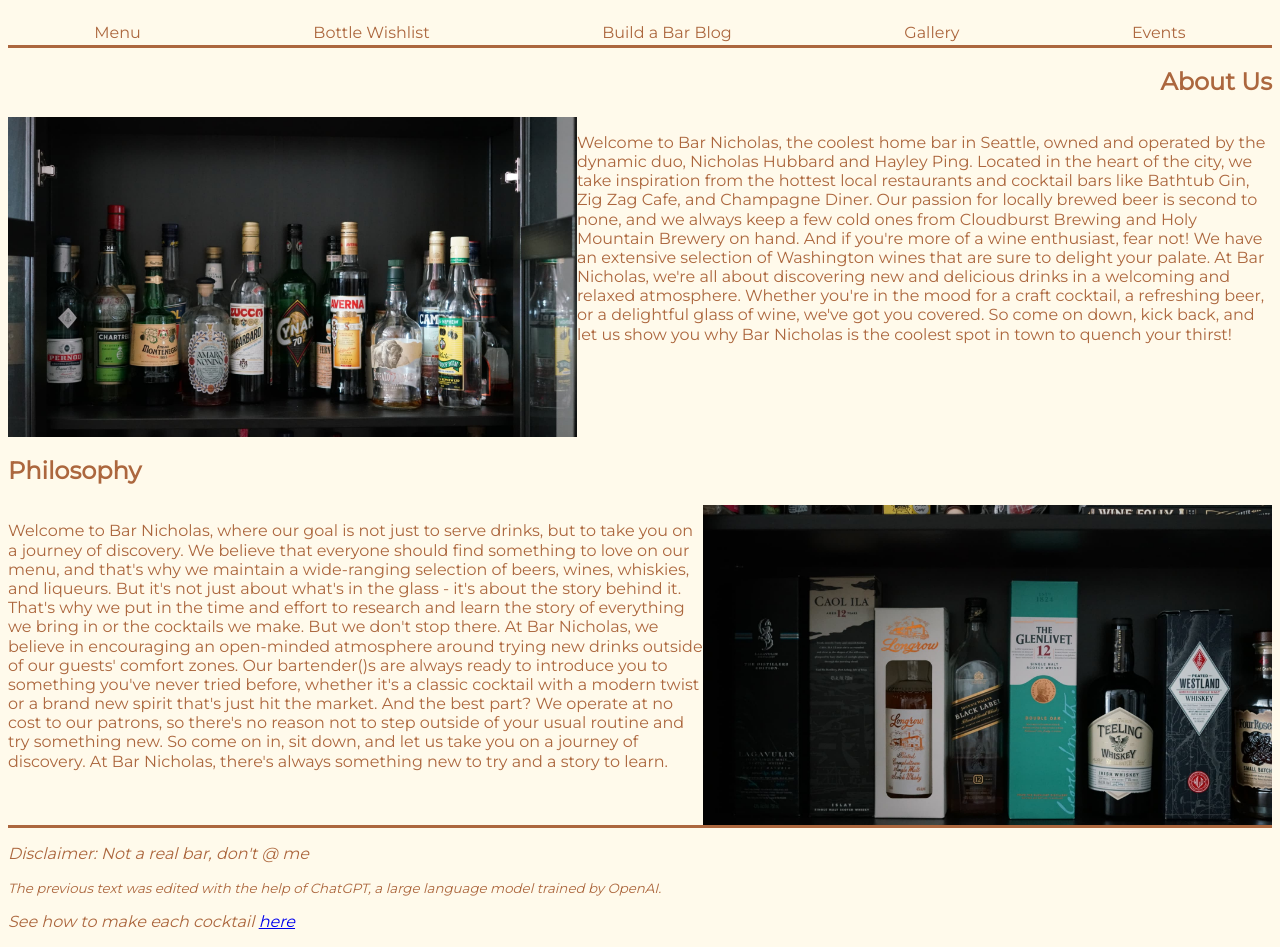
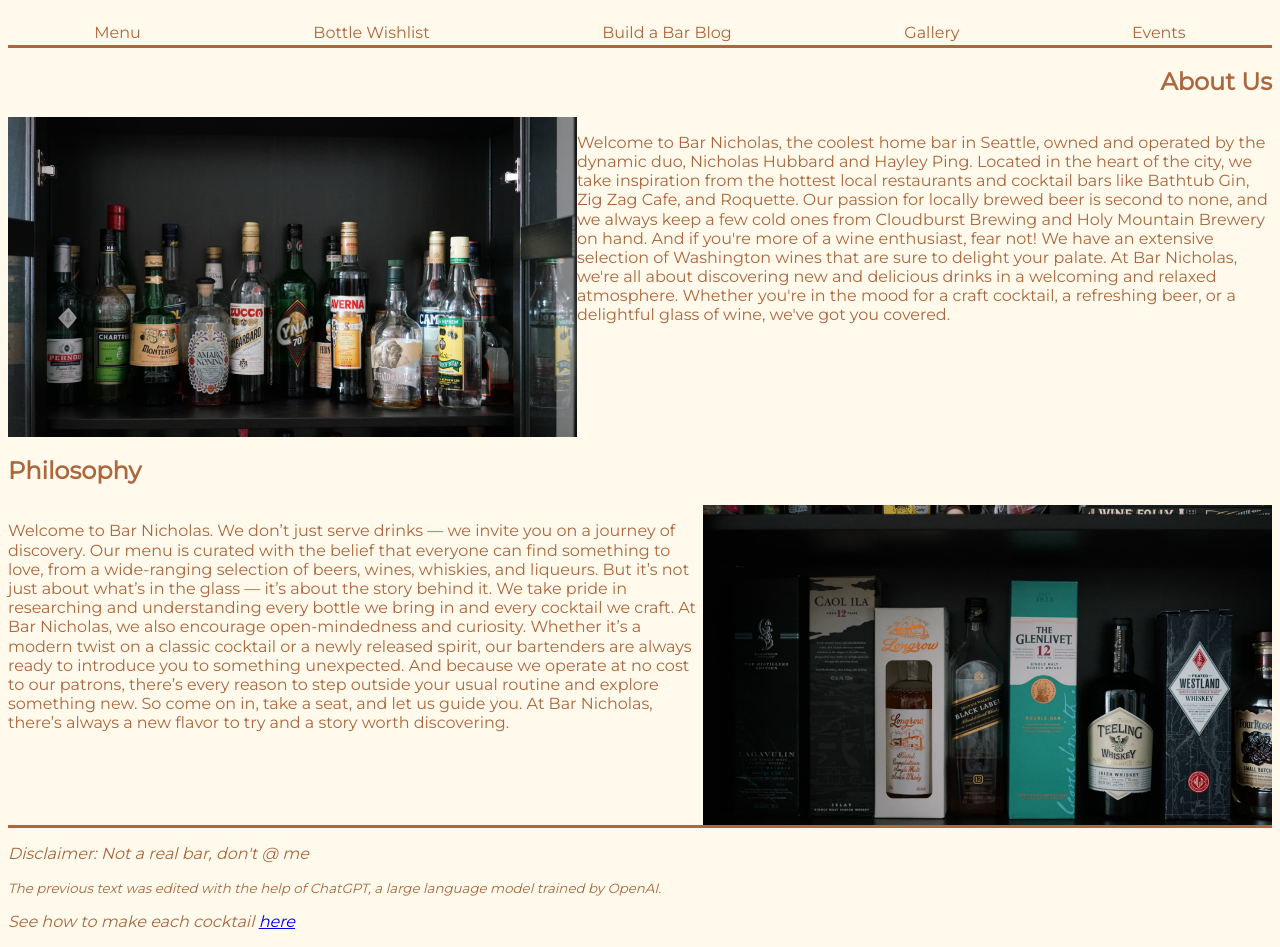
Before and after one commit to nrhubbar/bar-nicholas, a website: page index.html in a window 1280 px wide. Shown: the part 72-1019 px from the top of the page. Drawn offline with Linux system fonts and the light colour scheme.

Commit message:
feat: Fixed some wording

```diff
--- a/index.html
+++ b/index.html
@@ -26,7 +26,7 @@
         <p id="about-us-text" class="body-text">
             Welcome to Bar Nicholas, the coolest home bar in Seattle, owned and operated by the dynamic duo, Nicholas Hubbard and Hayley Ping.
             Located in the heart of the city, we take inspiration from the hottest local restaurants and cocktail bars like
-            Bathtub Gin, Zig Zag Cafe, and Champagne Diner.
+            Bathtub Gin, Zig Zag Cafe, and Roquette.
 
             Our passion for locally brewed beer is second to none, and we always keep a few cold ones from Cloudburst Brewing
             and Holy Mountain Brewery on hand. And if you're more of a wine enthusiast, fear not!
@@ -34,7 +34,6 @@
 
             At Bar Nicholas, we're all about discovering new and delicious drinks in a welcoming and relaxed atmosphere.
             Whether you're in the mood for a craft cocktail, a refreshing beer, or a delightful glass of wine, we've got you covered.
-            So come on down, kick back, and let us show you why Bar Nicholas is the coolest spot in town to quench your thirst!
         </p>
     </div>
 
@@ -42,18 +41,13 @@
     <div id="philosophy-content" class="body-content">
         <img id="philosophy-image" class="body-image" src="whisky-shelf.jpg" />
         <p id="philosophy-text" class="body-text">
-            Welcome to Bar Nicholas, where our goal is not just to serve drinks, but to take you on a journey of discovery. We believe that everyone
-            should find something to love on our menu, and that's why we maintain a wide-ranging selection of beers, wines, whiskies, and liqueurs.
-            But it's not just about what's in the glass - it's about the story behind it. That's why we put in the time and effort to research and
-            learn the story of everything we bring in or the cocktails we make.
+            Welcome to Bar Nicholas. We don’t just serve drinks — we invite you on a journey of discovery. Our menu is curated with the belief that everyone can find something to love, from a wide-ranging selection of beers, wines, whiskies, and liqueurs.
 
-            But we don't stop there. At Bar Nicholas, we believe in encouraging an open-minded atmosphere around trying new drinks outside of our guests' comfort zones.
-            Our bartender()s are always ready to introduce you to something you've never tried before, whether it's a classic cocktail with a modern
-            twist or a brand new spirit that's just hit the market. And the best part? We operate at no cost to our patrons, so there's no reason not to step outside
-            of your usual routine and try something new.
+            But it’s not just about what’s in the glass — it’s about the story behind it. We take pride in researching and understanding every bottle we bring in and every cocktail we craft.
 
-            So come on in, sit down, and let us take you on a journey of discovery.
-            At Bar Nicholas, there's always something new to try and a story to learn.
+            At Bar Nicholas, we also encourage open-mindedness and curiosity. Whether it’s a modern twist on a classic cocktail or a newly released spirit, our bartenders are always ready to introduce you to something unexpected. And because we operate at no cost to our patrons, there’s every reason to step outside your usual routine and explore something new.
+
+            So come on in, take a seat, and let us guide you. At Bar Nicholas, there’s always a new flavor to try and a story worth discovering.
         </p>
     </div>
 
```
